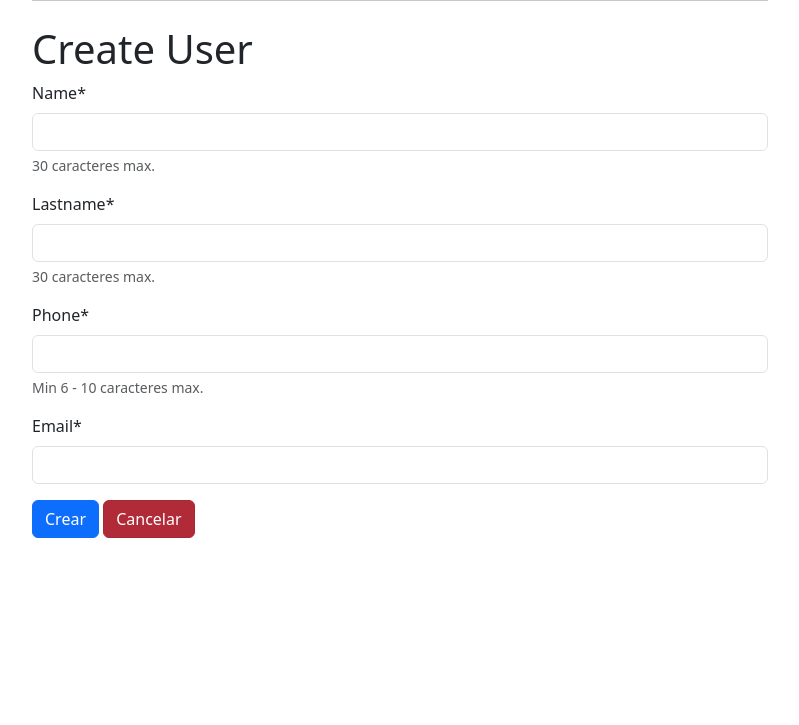
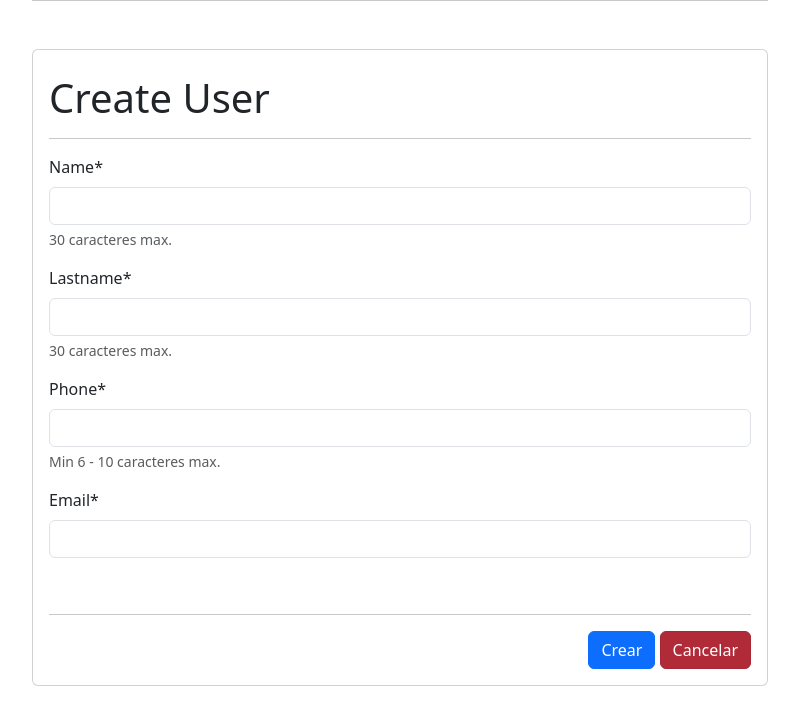
Before and after one commit to lguazo/crud-django, a Django app: page /create/ in a window 1280 px wide. Shown: the top 725 px of the page, without its empty margins (240-1039 px from the left). Run offline with Django 4.2, Linux system fonts and the light colour scheme; some libraries are stand-ins or nearby versions.

Commit message:
page redesign

```diff
--- a/agendapp/templates/agendapp/create.html
+++ b/agendapp/templates/agendapp/create.html
@@ -1,14 +1,33 @@
-
 {% extends 'agendapp/base.html' %}
 
 {% load crispy_forms_tags %}
 
 {% block content %}
+<br>
+
+<div class="row">
+  <div class="div.col-12.col-md-6.offset-md-3">
+    <div class="card">
+      <div class="card-body">
         <h1 class="mt-2">Create User</h1>
+        <hr>
         <form method="post">
           {% csrf_token %}
           {{ form|crispy }}
+          <br>
+          <hr>
+          <div class="d-flex justify-content-end">
             <button type="submit" class="btn btn-primary">Crear</button>
-    <a href="{% url 'agendapp:index' %}" class="btn btn-danger active" role="button" aria-pressed="true">Cancelar</a>
+            &nbsp;
+            <a href="{% url 'agendapp:index' %}" class="btn btn-danger active" role="button"
+              aria-pressed="true">Cancelar</a>
+          </div>
+
         </form>
+      </div>
+    </div>
+
+
+  </div>
+
   {% endblock %}
```
Also changed, not shown: agendapp/templates/agendapp/edit.html (+20 -1 lines). Lines whose indentation alone changed are shown as unchanged.
